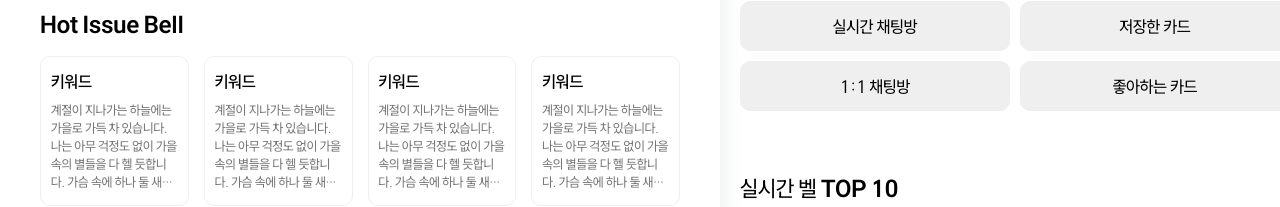
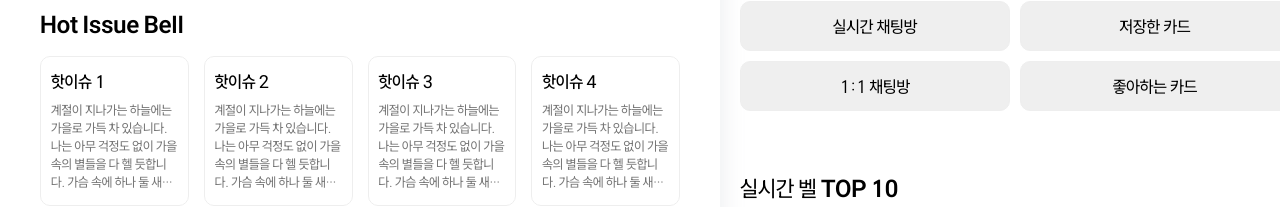
Before and after one commit to Project-Bell/Fe, a React (Create React App) app in the folder main/: page / in a window 1280 px wide. Shown: the part 278-485 px from the top of the page. Built offline with nearby package versions, Linux system fonts and the light colour scheme.

Commit message:
feat : 타이틀 데이터 프롭스로 전달방식으로 변경

```diff
--- a/main/src/components/HotIssueCard.jsx
+++ b/main/src/components/HotIssueCard.jsx
@@ -1,10 +1,10 @@
 import React from "react";
 import "./HotIssueCard.css";
 
-export default function HotIssueCard() {
+export default function HotIssueCard({ titleData }) {
     return (
         <div className="hotIssue_card">
-            <h4>키워드</h4>
+            <h4>{titleData}</h4>
             <p>
                 계절이 지나가는 하늘에는 가을로 가득 차 있습니다. 나는 아무
                 걱정도 없이 가을 속의 별들을 다 헬 듯합니다. 가슴 속에 하나 둘
--- a/main/src/components/HotIssueList.jsx
+++ b/main/src/components/HotIssueList.jsx
@@ -7,10 +7,10 @@ export default function HotIssueList() {
         <section className="hot_issue">
             <h3> Hot Issue Bell</h3>
             <div className="card_list">
-                <HotIssueCard />
-                <HotIssueCard />
-                <HotIssueCard />
-                <HotIssueCard />
+                <HotIssueCard titleData={"핫이슈 1"} />
+                <HotIssueCard titleData={"핫이슈 2"} />
+                <HotIssueCard titleData={"핫이슈 3"} />
+                <HotIssueCard titleData={"핫이슈 4"} />
             </div>
         </section>
     );
```
